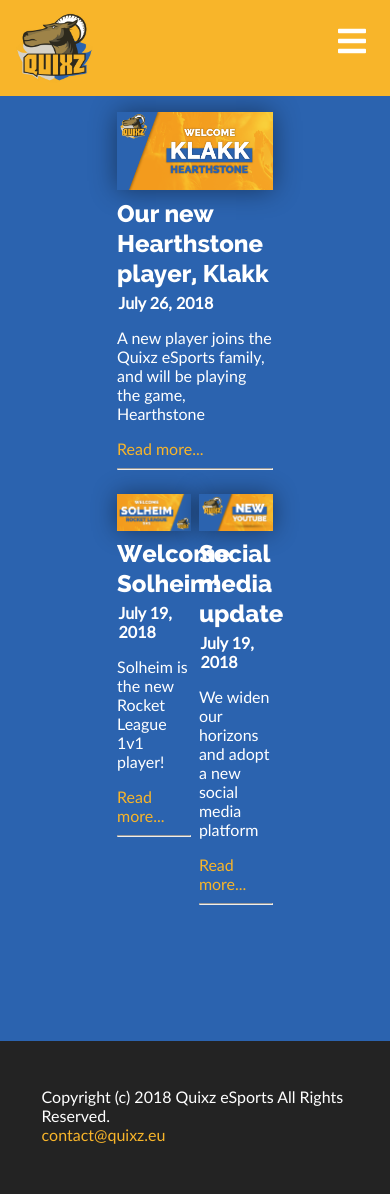
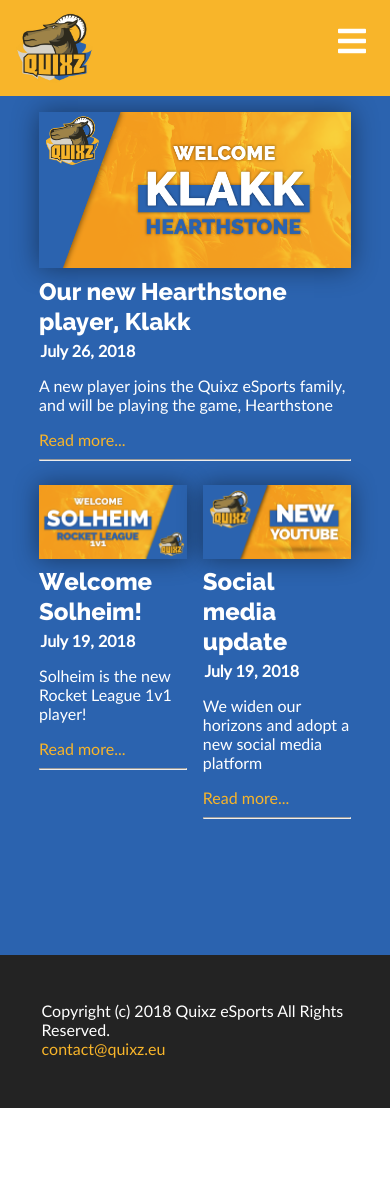
Before and after one commit to EndreKlakk/Quixz_eSports, a Jekyll site: the page built from articles.html, in a window 390 px wide. Built offline with Jekyll 4.4.1, drawn with Linux system fonts in a browser that asks for light colours; a script that is not in the unit is left out; after the commit the page ends 1108 px from its top, so only the background shows below that.

Commit message:
Article body fix

```diff
--- a/articles.html
+++ b/articles.html
@@ -91,6 +91,12 @@
       font-size: 1.5em
     }
 
+    .article_body{
+      width: calc(100% - 20%);
+      background-color: #2B63AF;
+      font-family:"Lato";
+      padding: 7em 10%;
+    }
   }
 
 </style>
```
